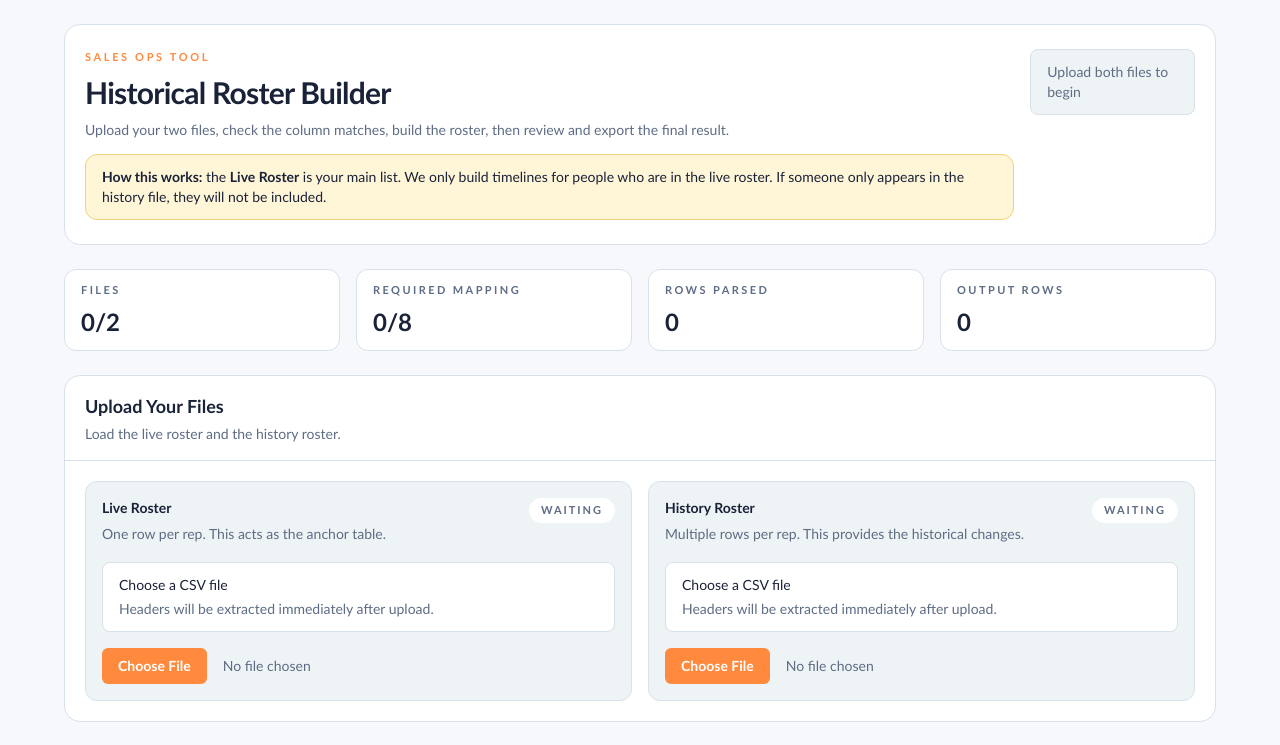
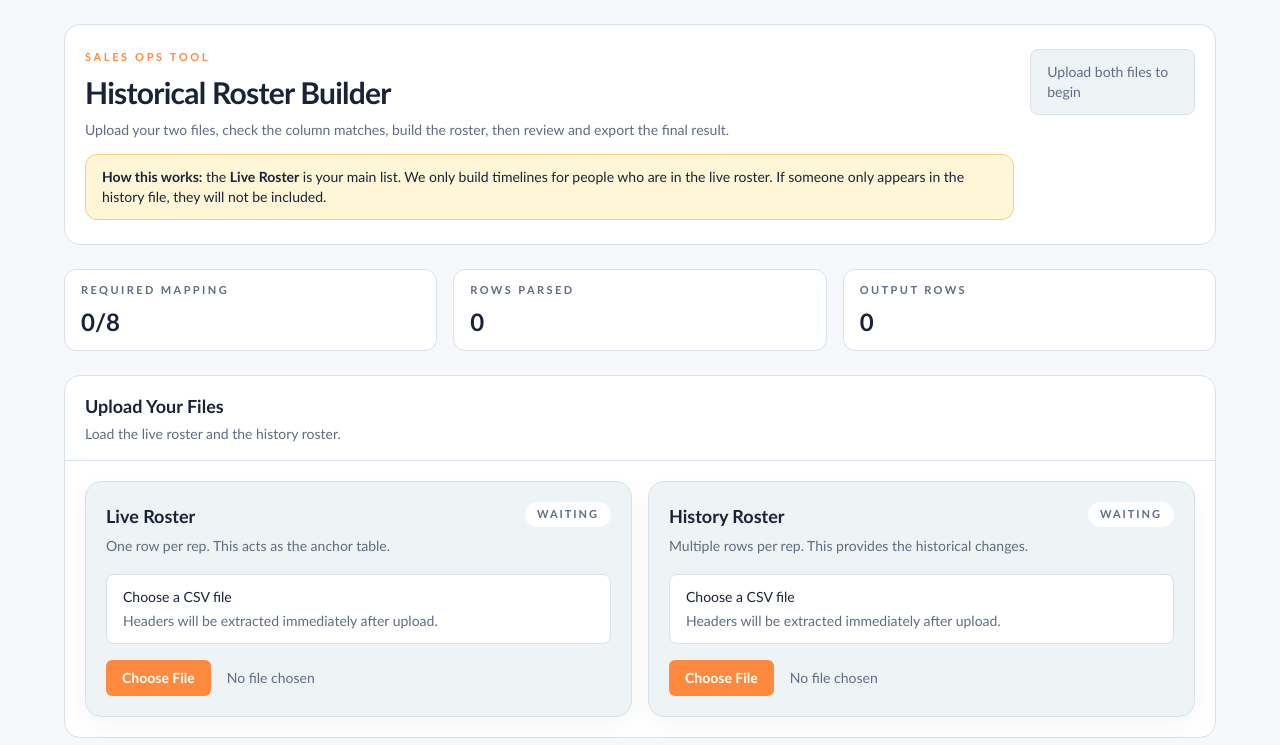
Before and after one commit to mstar-sales-ops/people-analytics-roster, a React (Vite) app: page / in a window 1280 px wide. Shown: the top 745 px of the page. Built offline with nearby package versions, Linux system fonts and the light colour scheme.

Commit message:
Polish roster workbench layout

```diff
--- a/src/App.jsx
+++ b/src/App.jsx
@@ -5,13 +5,24 @@ const DAY_IN_MS = 24 * 60 * 60 * 1000;
 const PREVIEW_COLUMNS = [
   'Salesforce ID',
   'Full Name',
-  'Team',
+  'LOB',
+  'Function Origin',
   'Manager',
-  'Segment',
-  'Function Origin',
   'Start Date',
   'End Date',
+  'Team',
+  'Segment',
   'Is_Active',
+];
+
+const PRIMARY_OUTPUT_ORDER = [
+  'Salesforce ID',
+  'Full Name',
+  'LOB',
+  'Function Origin',
+  'Manager',
+  'Start Date',
+  'End Date',
 ];
 
 const LIVE_SCHEMA = [
@@ -529,6 +540,25 @@ function collapseAdjacentMatchingRows(rows) {
   };
 }
 
+function orderOutputColumns(columns) {
+  const priority = new Map(PRIMARY_OUTPUT_ORDER.map((column, index) => [column, index]));
+
+  return [...columns].sort((left, right) => {
+    const leftPriority = priority.has(left) ? priority.get(left) : Number.POSITIVE_INFINITY;
+    const rightPriority = priority.has(right) ? priority.get(right) : Number.POSITIVE_INFINITY;
+
+    if (leftPriority !== rightPriority) {
+      return leftPriority - rightPriority;
+    }
+
+    if (leftPriority !== Number.POSITIVE_INFINITY) {
+      return 0;
+    }
+
+    return left.localeCompare(right);
+  });
+}
+
 function buildHistoricalRoster(liveRows, changeRows) {
   const issues = [];
   const liveById = new Map();
@@ -611,6 +641,7 @@ function buildHistoricalRoster(liveRows, changeRows) {
     const row = {
       'Salesforce ID': rep.salesforceId,
       'Full Name': activeState.fullName || rep.fullName || '',
+      LOB: rep.passthrough['Live - LOB'] || activeState.passthrough?.['History - LOB'] || '',
       Team: activeState.team,
       Manager: activeState.manager,
       Segment: activeState.segment || rep.segment || '',
@@ -719,7 +750,7 @@ function buildHistoricalRoster(liveRows, changeRows) {
       reps: liveById.size,
       changeRows: changeRows.length,
     },
-    exportColumns,
+    exportColumns: orderOutputColumns(exportColumns),
   };
 }
 
@@ -932,7 +963,7 @@ function Section({ title, description, right, children }) {
   );
 }
 
-function StatTile({ label, value, tone = 'default' }) {
+function StatTile({ label, value, tone = 'default', tooltip }) {
   const toneClass =
     tone === 'success'
       ? 'border-[color:var(--success-line)] bg-[color:var(--success-bg)]'
@@ -941,7 +972,7 @@ function StatTile({ label, value, tone = 'default' }) {
         : 'border-[color:var(--line)] bg-white';
 
   return (
-    <div className={`rounded-xl border px-4 py-3 ${toneClass}`}>
+    <div className={`rounded-xl border px-4 py-3 ${toneClass}`} title={tooltip}>
       <div className="text-[11px] font-semibold uppercase tracking-[0.22em] text-[color:var(--muted)]">
         {label}
       </div>
@@ -954,10 +985,10 @@ function UploadCard({ label, helperText, file, rowCount, headerCount, onChange }
   const ready = Boolean(file);
 
   return (
-    <div className="rounded-xl border border-[color:var(--line)] bg-[color:var(--surface-soft)] p-4">
+    <div className="rounded-2xl border border-[color:var(--line)] bg-[color:var(--surface-soft)] p-5 shadow-[0_8px_24px_rgba(26,34,56,0.04)]">
       <div className="flex items-start justify-between gap-3">
         <div>
-          <div className="text-sm font-semibold text-[color:var(--ink)]">{label}</div>
+          <div className="text-lg font-semibold text-[color:var(--ink)]">{label}</div>
           <div className="mt-1 text-sm leading-6 text-[color:var(--muted)]">{helperText}</div>
         </div>
         <div
@@ -1603,6 +1634,13 @@ function HistoricalRosterApp() {
     CHANGE_SCHEMA.filter((field) => field.required).length;
   const mappedRequiredCount =
     totalRequiredMappings - liveMissingMappings.length - changeMissingMappings.length;
+  const requiredMappingTooltip = [
+    'Live Roster required fields:',
+    ...LIVE_SCHEMA.filter((field) => field.required).map((field) => `- ${field.label}`),
+    '',
+    'History Roster required fields:',
+    ...CHANGE_SCHEMA.filter((field) => field.required).map((field) => `- ${field.label}`),
+  ].join('\n');
   const previewMaxRows = 8;
 
   async function handleUpload(kind, file) {
@@ -1816,16 +1854,12 @@ function HistoricalRosterApp() {
           </div>
         </header>
 
-        <section className="grid gap-4 md:grid-cols-4">
-          <StatTile
-            label="Files"
-            value={`${Number(Boolean(liveUpload.file)) + Number(Boolean(changeUpload.file))}/2`}
-            tone={readyForMapping ? 'success' : 'default'}
-          />
+        <section className="grid gap-4 md:grid-cols-3">
           <StatTile
             label="Required Mapping"
             value={`${mappedRequiredCount}/${totalRequiredMappings}`}
             tone={readyToProcess ? 'success' : readyForMapping ? 'warning' : 'default'}
+            tooltip={requiredMappingTooltip}
           />
           <StatTile label="Rows Parsed" value={liveUpload.rows.length + changeUpload.rows.length} />
           <StatTile
```
